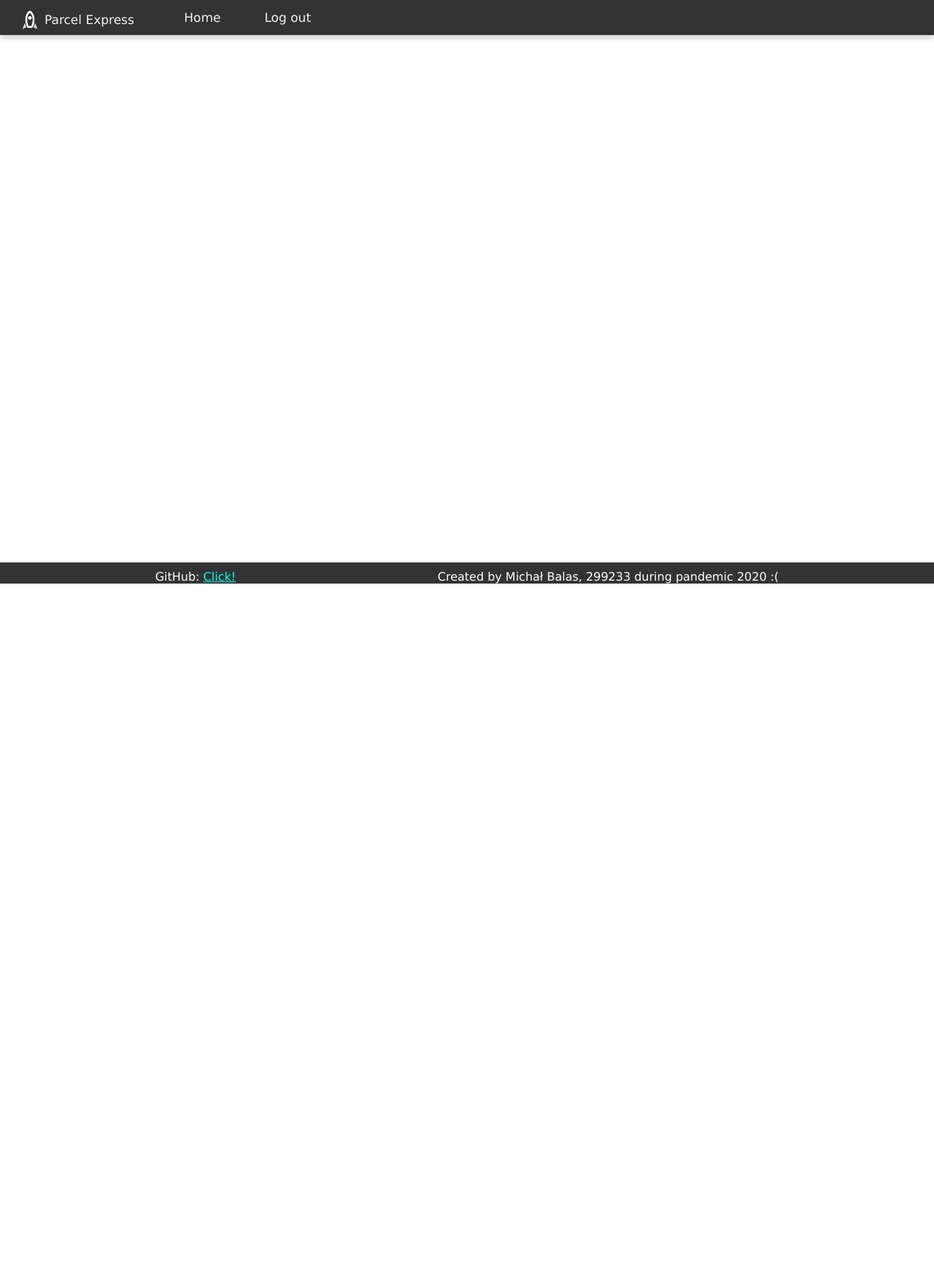
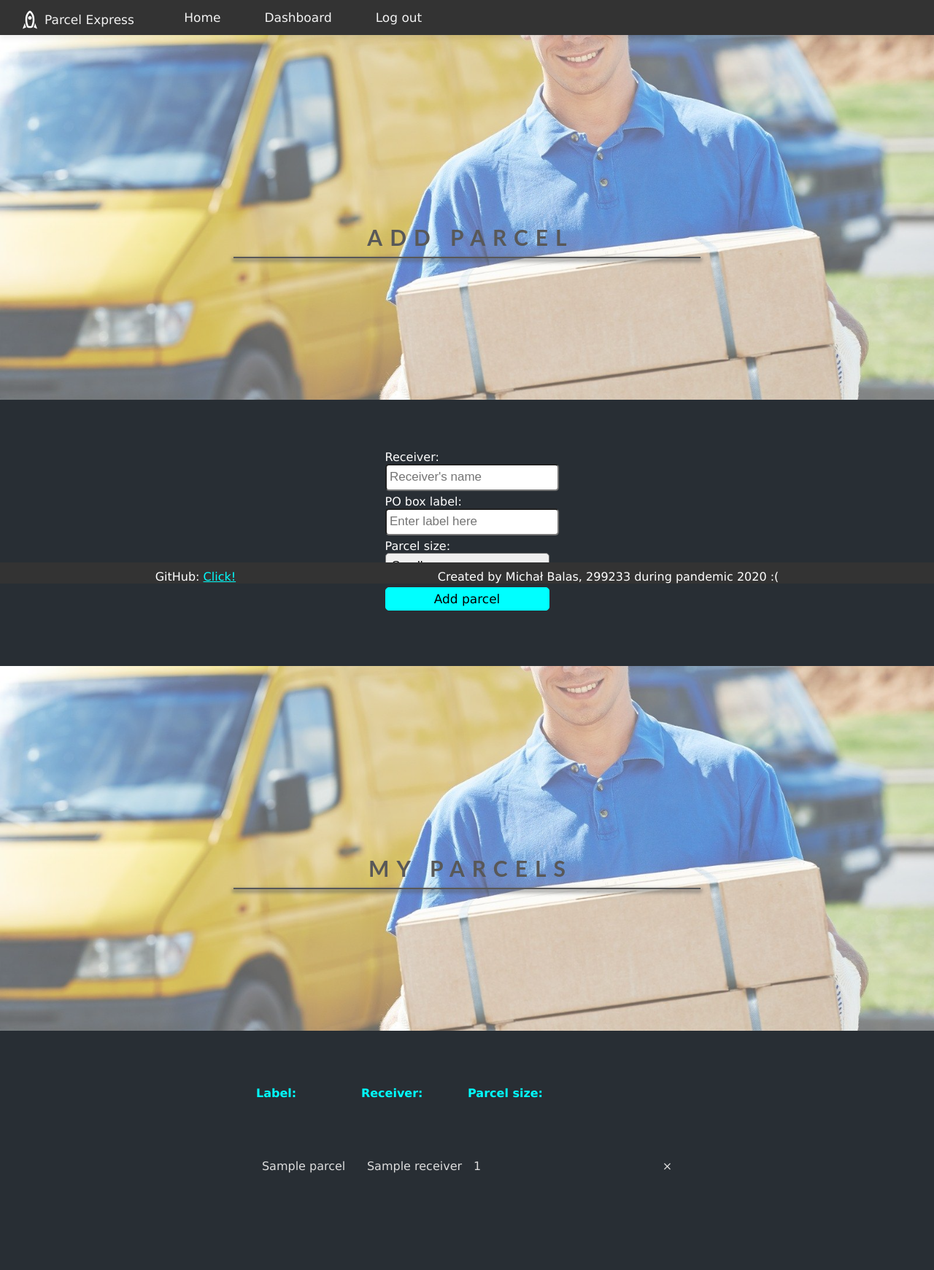
Before and after one commit to Salabim-mb/lab_web, a Flask app: template templates/dashboard.html in a window 1280 px wide. Shown: the whole page at 73% size. Before the commit the page ends 800 px from the top, so only its background shows below. Run offline with Flask 2, Linux system fonts and the light colour scheme; the visitor is signed in with stand-in values (Sample User, id 1); the template is opened without the code that fills it: most values are stand-ins (such as "Sample title", 1, 10 or a date in 2020).

Commit message:
added working dashboard

```diff
--- a/app.py
+++ b/app.py
@@ -45,7 +45,6 @@ def verify_user(login, password):
     password = password.encode()
     hashed = db.hget(f'user:{login}', 'password')
     if not hashed:
-        print(f'Account for {login} does not exist')
         return False
     return checkpw(password, hashed)
 
@@ -53,7 +52,6 @@ def verify_user(login, password):
 # FRONTEND
 @app.route('/')
 def render_main():
-    print(session)
     return render_template("index.html")
 
 
@@ -65,11 +63,6 @@ def render_sign_up():
 @app.route('/sender/login', methods=['GET'])
 def render_sign_in():
     return render_template("login.html")
-
-
-@app.route('/sender/dashboard', methods=['GET'])
-def render_dashboard():
-    return render_template("dashboard.html")
 
 
 # BACKEND
@@ -114,7 +107,6 @@ def sign_in():
         return make_response('Invalid credentials', 400)
     session["login"] = login
     session["last_login"] = datetime.now()
-    print(session)
     res = make_response("", 301)
     res.headers['Location'] = "/sender/dashboard"
     return res
@@ -123,51 +115,60 @@ def sign_in():
 @app.route('/sender/logout')
 def log_out():
     session.clear()
-    print(session)
     res = make_response("", 301)
     res.headers['Location'] = "/"
     return res
 
 
-@app.route('/sender/dashboard/', methods=["GET", "POST", "DELETE"])
-def get_parcels(username):
-    if request.method == 'DELETE':
-        parcel_id = request.headers["Parcel"]
-        try:
-            db.hdel(f"user:{session['login']}:parcel", f"parcel_{parcel_id}")
-            return make_response("", 200)
-        except Exception:
-            return make_response("Oops, no package found!", 400)
+@app.route('/sender/dashboard', methods=["GET", "POST", "DELETE"])
+def get_parcels():
+    if 'login' in session:
+        if request.method == 'DELETE':
+            parcel_id = request.headers.get("Parcel")
+            try:
+                db.hdel(f"user:{session['login']}:parcel", f"parcel_{parcel_id}")
+                return make_response("", 200)
+            except Exception:
+                return make_response("Oops, no package found!", 400)
 
-    elif request.method == 'POST':
-        user_post = request.get_json()
-        size = user_post['size']
-        receiver = user_post['receiver']
-        custom_label = user_post['customLabel']
-        if None in [size, receiver, custom_label] or "" in [size, receiver, custom_label]:
-            return make_response("Missing some arguments :(", 400)
-        parcel_id = uuid.uuid4()
-        parcel = {
-            'size': size,
-            'receiver': receiver,
-            'custom_label': custom_label,
-            'id': parcel_id
-        }
-        try:
-            db.hset(f"user:{session['login']}:parcel", f"parcel_{parcel_id}", json.dumps(parcel))
-            return make_response("", 200)
-        except Exception:
-            return make_response("Oops, something went really, really wrong.", 500)
+        elif request.method == 'POST':
+            size = request.form.get('size')
+            receiver = request.form.get('receiver')
+            custom_label = request.form.get('custom_label')
+            if None in [size, receiver, custom_label]:
+                return make_response("Missing some arguments :(", 400)
+            parcel_id = uuid.uuid4()
+            parcel = {
+                "size": size,
+                "receiver": receiver,
+                "custom_label": custom_label,
+                "id": str(parcel_id)
+            }
+            try:
+                db.hset(f"user:{session['login']}:parcel", f"parcel_{parcel_id}", json.dumps(parcel))
+                res = make_response("", 301)
+                res.headers['Location'] = "/sender/dashboard"
+                return res
+            except Exception:
+                return make_response("Oops, something went really, really wrong.", 500)
 
+        else:
+            print("GET")
+            user_parcels = db.hgetall(f"user:{session['login']}:parcel")
+            print(user_parcels)
+            decoded_parcels = []
+            for parcel in user_parcels:
+                print(parcel)
+                print(user_parcels[parcel])
+                decoded_parcels.append(json.loads( user_parcels[parcel].decode("UTF-8") ))
+            print("+++parcels+++")
+            print(decoded_parcels)
+            return render_template("dashboard.html", parcels=decoded_parcels)
     else:
-        if session["Login"] is not None:
+        flash("You have no access to this site")
+        return redirect("/")
 
-            user_parcels = db.hgetall(f"user:{username}:parcel")
-            user_parcels = [json.loads(parcel) for parcel in user_parcels]
-            return render_template("dashboard.html", parcels=user_parcels)
-        else:
-            flash("You have no access to this site")
-            return redirect("/")
+
 
 
 @app.route('/favicon.ico')
--- a/static/resources/dashboard.js
+++ b/static/resources/dashboard.js
@@ -0,0 +1,62 @@
+const url = "/sender/dashboard"
+
+window.onload = () => {
+    let form = document.getElementById("parcelform");
+    form.addEventListener("submit", async (e) => handleSubmit(e, form));
+    let deleteButtonList = document.querySelectorAll("td#delete-btn");
+    deleteButtonList.forEach((el) => {
+        el.firstElementChild.addEventListener(
+            "click", async (e) => deleteEntry(e, el.parentElement)
+        );
+    });
+}
+
+const deleteEntry = async(event, element) => {
+    event.preventDefault();
+    const id = element.getAttribute("id");
+    try {
+        await performDeletion(id)
+        window.location.reload(true);
+    } catch(e) {
+        element.renderAlert("danger", e);
+    }
+}
+
+const handleSubmit = async (event, form) => {
+    event.preventDefault();
+    try {
+        await addParcel(form);
+        window.location.reload(true);
+    } catch(e) {
+        event.preventDefault();
+        form.renderAlert("danger", e)
+    }
+}
+
+const addParcel = async (data) => {
+    const res = await fetch(url, {
+        method: "POST",
+        body: new FormData(data),
+    });
+
+    if (res.status === 200) {
+        return await res.text();
+    } else {
+        throw await res.text();
+    }
+}
+
+const performDeletion = async(id) => {
+    const res = await fetch(url, {
+        method: "DELETE",
+        headers: {
+            "Parcel": id
+        }
+    });
+
+    if (res.status === 200) {
+        return await res.text();
+    } else {
+        throw await res.text();
+    }
+};
--- a/static/resources/proto.js
+++ b/static/resources/proto.js
@@ -42,3 +42,13 @@ HTMLElement.prototype.renderAlert = function (variant, text) {
     document.getElementsByTagName("body")[0].appendChild(alertWrapper);
     setTimeout(() => hideAlert(), 3000);
 }
+
+HTMLFormElement.prototype.extractValues = function() {
+    let inputList = this.querySelectorAll("input");
+    let data = {}
+    inputList.forEach((field) => {
+        data = {...data, [field.name]: field.value}
+    });
+
+    return data;
+};
--- a/static/styles/dashboard.css
+++ b/static/styles/dashboard.css
@@ -0,0 +1,132 @@
+.parallax__bg {
+    position: relative;
+    opacity: 0.65;
+    background-position: center;
+    background-repeat: no-repeat;
+    background-size: cover;
+    background-attachment: fixed;
+}
+
+.top {
+    background-image: url("../assets/addressing.jpg");
+    min-height: 500px;
+}
+
+.middle {
+    background-image: url("../assets/delivery.jpg");
+    min-height: 500px;
+}
+
+.text-content {
+    color: #ddd;
+    background-color: #282E34;
+    text-align: justify;
+    padding: 5% 10%;
+    justify-content: center;
+    display: inline-flex;
+    width: 80%;
+    min-height: 200px;
+}
+
+.caption {
+    position: absolute;
+    left: 0;
+    top: 50%;
+    width: 100%;
+    text-align: center;
+    color: #000;
+    text-decoration: none;
+}
+
+.caption__text {
+    font: 400 15px/1.8 "Lato", sans-serif;
+    letter-spacing: 10px;
+    background-color: #111;
+    color: white;
+    padding: 18px 8px 18px 18px;
+    text-decoration: none;
+}
+
+.caption > span.caption__text {
+    background-color: transparent;
+    font-size: 30px;
+    font-weight: 750;
+    color: black;
+}
+
+.caption > hr {
+    margin: 0 25%;
+    border: 1px solid black;
+    box-shadow: 0 3px 5px 2px rgba(0, 0, 0, 0.5);
+}
+
+#submit-btn {
+    display: block;
+    width: 100%;
+    background-color: aqua;
+    border: 1px solid aqua;
+    border-radius: 5px;
+    margin: 5% auto;
+    font-family: inherit;
+    font-size: 17px;
+    padding: 5px 10px;
+}
+
+.input__container {
+    display: block;
+    color: #fff;
+    text-align: left;
+    margin: 2% 0;
+ }
+
+.input__box {
+    display: block;
+    border-radius: 5px;
+    width: 100%;
+    padding: 3% 2%;
+    font-size: 17px;
+}
+
+.input__box__valid, input[required]:valid {
+    border: #00af00 5px solid;
+    box-shadow: 0 0 5px 5px rgba(0, 175, 0, 0.5);
+}
+
+.input__box__invalid, input:invalid:focus {
+    border: #af0000 5px solid;
+    box-shadow: 0 0 5px 5px rgba(175, 0, 0, 0.5);
+}
+
+table {
+    border-collapse: collapse;
+}
+
+table td {
+    padding: 8px;
+    min-width: 10vw;
+}
+
+table td#delete-btn {
+    width: 100px;
+    text-align: end;
+}
+
+table td#delete-btn span {
+    cursor: pointer;
+}
+
+table tr:nth-child(even) {
+    background-color: #333;
+}
+
+table tr:hover {
+    background-color: #ddd;
+    color: #282E34;
+}
+
+table th {
+    padding: 12px 0;
+    text-align: left;
+    background-color: #282E34;
+    color: aqua;
+}
--- a/templates/dashboard.html
+++ b/templates/dashboard.html
@@ -6,5 +6,83 @@
 {% endblock %}
 
 {% block pagecontent %}
-
+    <div class="parallax__bg middle">
+        <div class="caption">
+            <span class="caption__text">ADD PARCEL</span>
+            <hr />
+        </div>
+    </div>
+    <section id="text-first" class="text-content">
+        <form id="parcelform">
+            <p id="input-" class="input__container">
+                <label for="receiver">Receiver:</label>
+                <input
+                        id="receiver"
+                        type="text"
+                        class="input__box"
+                        name="receiver"
+                        required
+                        placeholder="Receiver's name"
+                />
+            </p>
+            <p id="input-" class="input__container">
+                <label for="custom_label">PO box label:</label>
+                <input
+                        id="custom_label"
+                        type="text"
+                        class="input__box"
+                        name="custom_label"
+                        required
+                        placeholder="Enter label here"
+                />
+            </p>
+            <p id="input-" class="input__container">
+                <label for="size">Parcel size:</label>
+                <select
+                        id="size"
+                        class="input__box"
+                        name="size"
+                        required
+                >
+                    <option selected value="Small">Small</option>
+                    <option value="Medium">Medium</option>
+                    <option value="Large">Large</option>
+                    <option value="Gargantuan">Gargantuan</option>
+                </select>
+            </p>
+            <button type="submit" id="submit-btn">Add parcel</button>
+        </form>
+    </section>
+    <div class="parallax__bg middle">
+        <div class="caption">
+            <span class="caption__text">MY PARCELS</span>
+            <hr />
+        </div>
+    </div>
+    <section id="text-second" class="text-content">
+        {% if  parcels %}
+            <table>
+                <thead>
+                    <tr>
+                        <th colspan="2">Label:</th>
+                        <th>Receiver:</th>
+                        <th>Parcel size:</th>
+                        <th></th>
+                    </tr>
+                </thead>
+                <tbody>
+                    {% for parcel in parcels %}
+                        <tr id={{ parcel.id }}>
+                            <td colspan="2">{{ parcel.custom_label }}</td>
+                            <td>{{ parcel.receiver }}</td>
+                            <td>{{ parcel.size }}</td>
+                            <td id="delete-btn"><span>&times;</span></td>
+                        </tr>
+                    {% endfor %}
+                </tbody>
+            </table>
+        {% else %}
+            <span class="no-content-text">No parcels yet.</span>
+        {% endif %}
+    </section>
 {% endblock %}
--- a/templates/login.html
+++ b/templates/login.html
@@ -13,7 +13,7 @@
             </span>
             <span id="card-title">SIGN IN</span>
         </div>
-        <form action="/sender/login" method="post" id="form">
+        <form action="/sender/login" method="post" id="loginform">
             <div id="card-body">
                 <p id="input-" class="input__container">
                     <label for="username">Username:</label>
--- a/templates/main.html
+++ b/templates/main.html
@@ -20,6 +20,7 @@
         </div>
         <a href="/">Home</a>
         {% if session["login"] %}
+            <a href="/sender/dashboard">Dashboard</a>
             <a href="/sender/logout">Log out</a>
         {% else %}
             <a href="/sender/register">Register</a>
```
Also changed, not shown: static/resources/login.js (+26 -0 lines).
